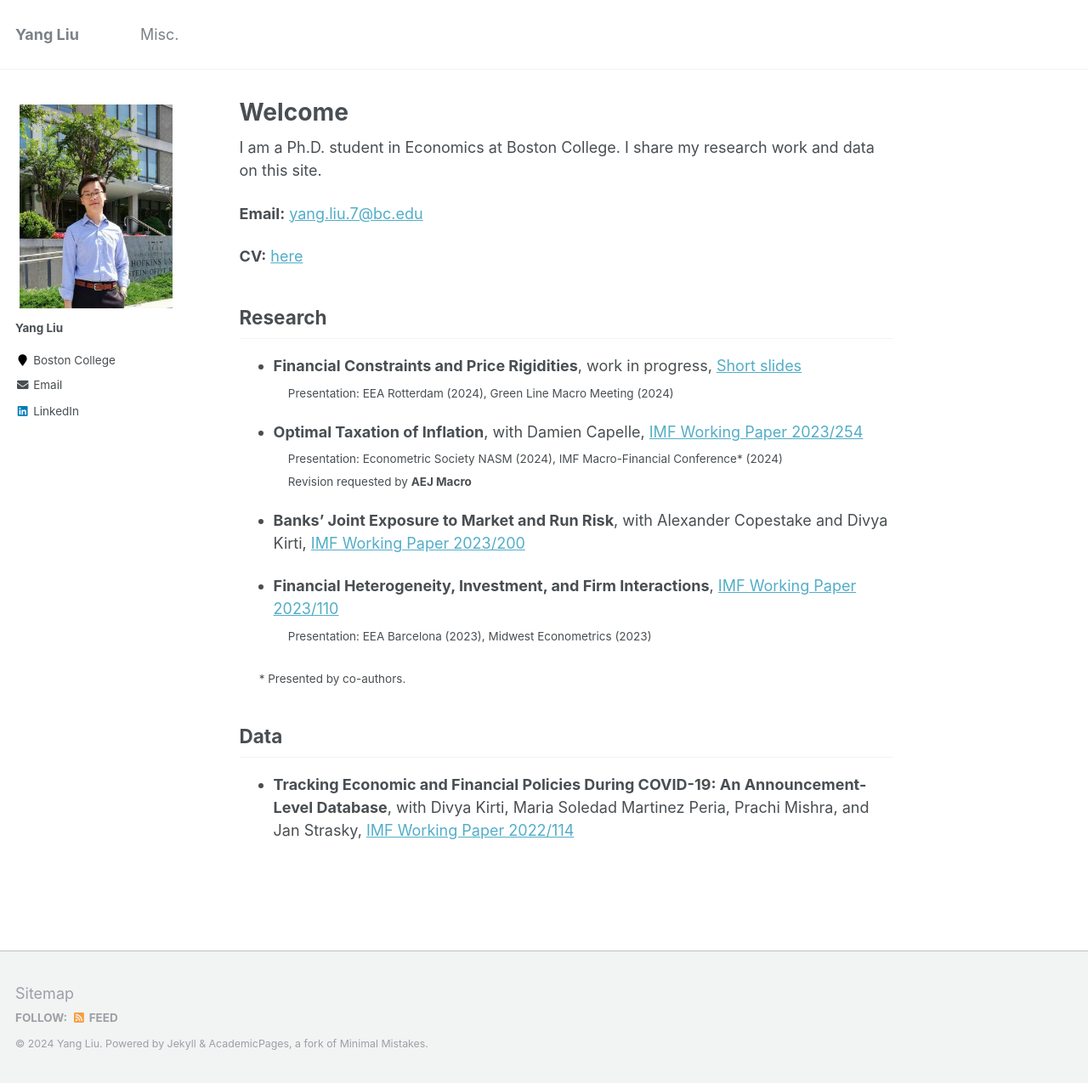
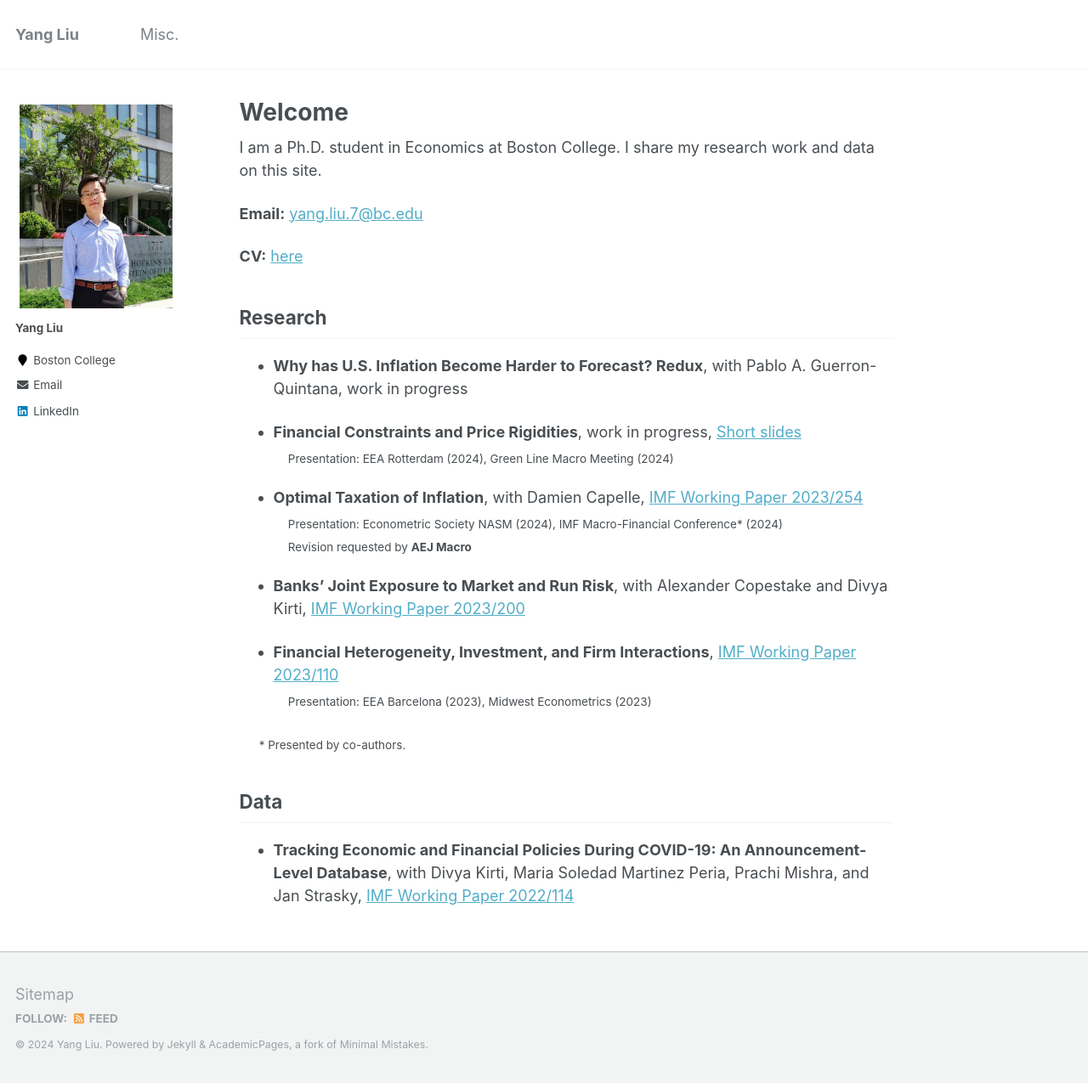
Before and after one commit to yangliu-95/yangliu-95.github.io, a Jekyll site: the page built from _pages/home.md, in a window 1280 px wide and 1275 px high. Shown: the whole window at 85% size. Built offline with Jekyll 4.4.1, drawn with Linux system fonts in a browser that asks for light colours.

Commit message:
Update home.md

```diff
--- a/_pages/home.md
+++ b/_pages/home.md
@@ -15,6 +15,8 @@ I am a Ph.D. student in Economics at Boston College. I share my research work an
 **CV:** [here](files/YL_CV_current.pdf)
 
 ## Research
+
+* **Why has U.S. Inflation Become Harder to Forecast? Redux**, with Pablo A. Guerron-Quintana, work in progress <br>
 
 * **Financial Constraints and Price Rigidities**, work in progress, [Short slides](files/Finance_Inflation_EEA2024_YL.pdf) <br>
 <sub> &emsp;  Presentation: EEA Rotterdam (2024), Green Line Macro Meeting (2024) <sub>
```
